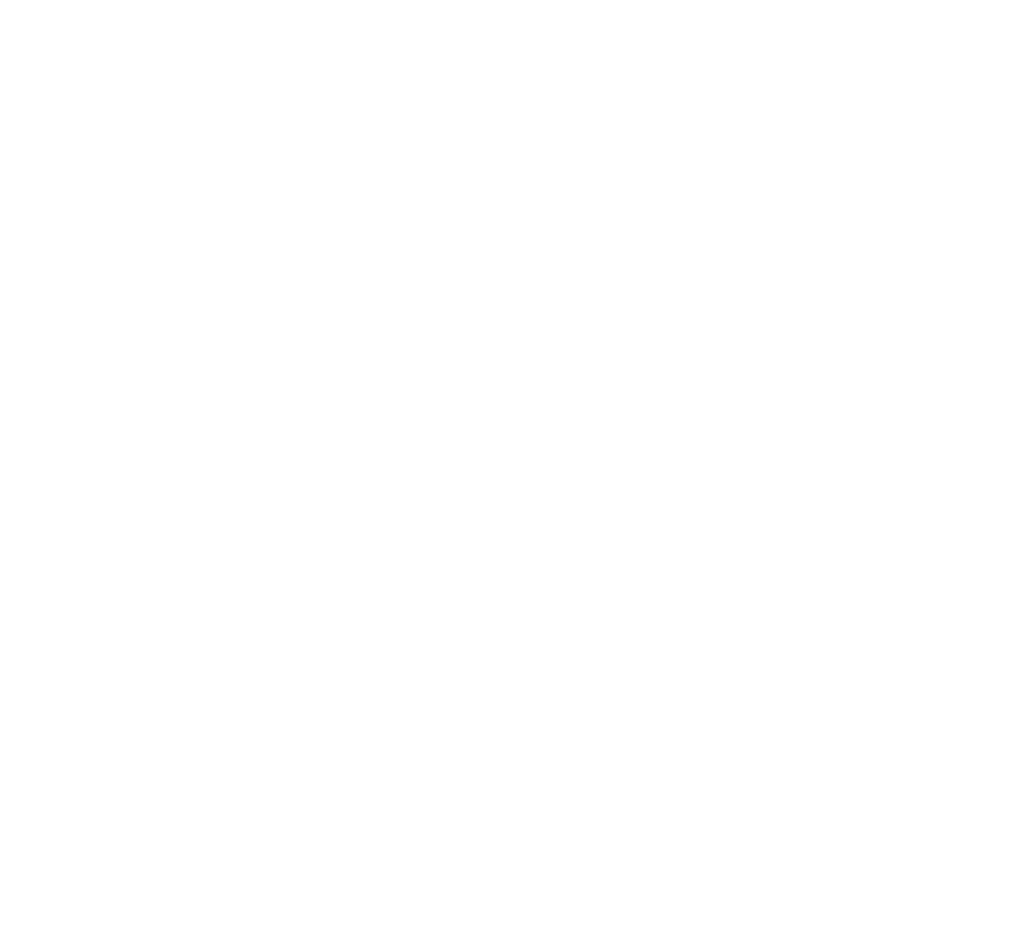
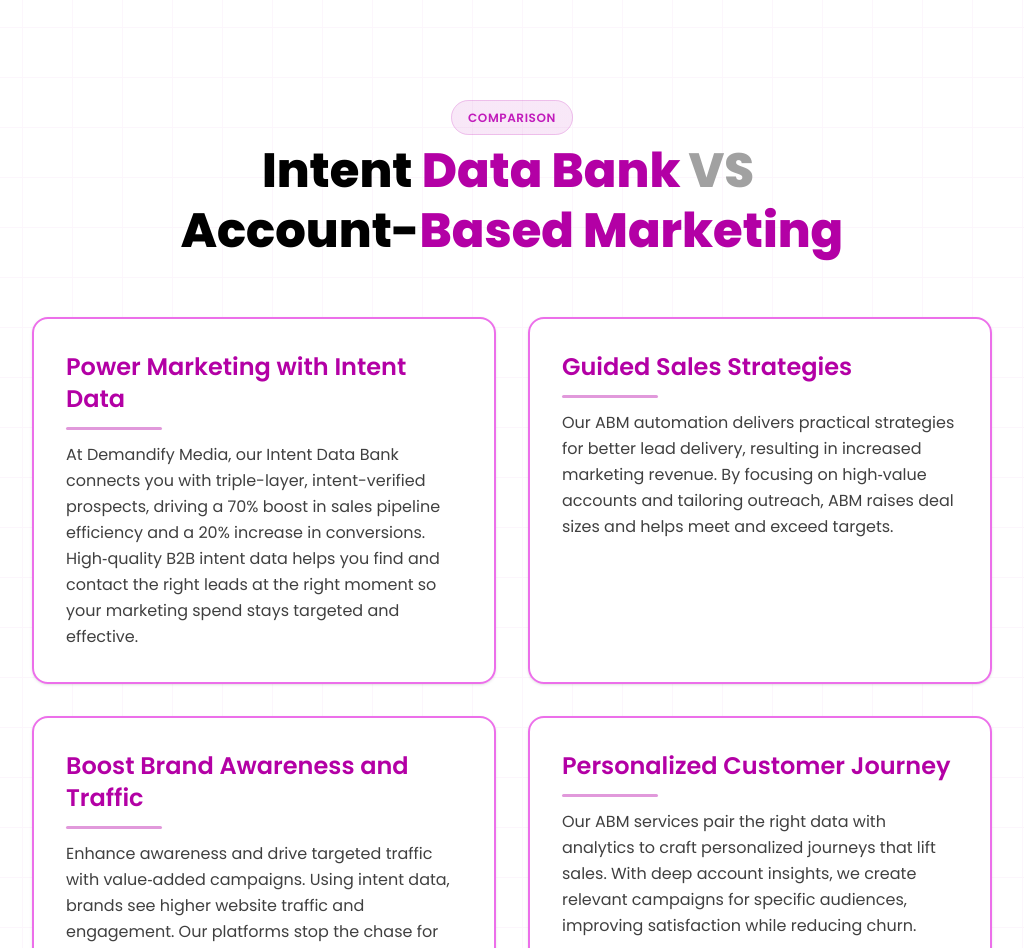
Before and after one commit to DemandifyMedia2022/DemandifyMedia, a Next.js app: page /what-we-do in a window 1280 px wide. Shown: the part 1620-2568 px from the top of the page, without its empty margins (128-1152 px from the left). Before the commit the page ends 1597 px from the top, so only its background shows below. Built offline with nearby package versions, Linux system fonts and the light colour scheme.

Commit message:
What we Do Intent

```diff
--- /dev/null
+++ b/components/ui/intent-vs-abm.tsx
@@ -0,0 +1,96 @@
+"use client";
+
+import React from "react";
+import Balancer from "react-wrap-balancer";
+import { Section, Container } from "./ui/craft";
+
+export const IntentVsABM: React.FC = () => {
+  return (
+    <Section className="relative container mx-auto px-6 py-16 lg:py-24 overflow-hidden">
+      {/* Subtle grid background */}
+      <div className="absolute inset-0 opacity-[0.03] pointer-events-none select-none">
+        <div
+          className="absolute inset-0"
+          style={{
+            backgroundImage:
+              "linear-gradient(#c11bbb 1px, transparent 1px), linear-gradient(90deg, #c11bbb 1px, transparent 1px)",
+            backgroundSize: "50px 50px",
+          }}
+        />
+      </div>
+
+      <Container className="relative not-prose">
+        {/* Header */}
+        <div className="text-center mb-10 lg:mb-14">
+          <div className="inline-block mb-3">
+            <span className="px-4 py-2 rounded-full bg-gradient-to-r from-[#c11bbb]/10 to-[#c11bbb]/10 border border-[#c11bbb]/20 text-[#c11bbb] text-xs font-semibold tracking-wider uppercase backdrop-blur-sm">
+              Comparison
+            </span>
+          </div>
+          <h2 className="text-3xl sm:text-4xl lg:text-5xl font-extrabold leading-tight">
+            <Balancer>
+              <span className="text-black">Intent </span>
+              <span className="text-[#b300a5]">Data Bank</span>
+              <span className="mx-2 text-neutral-400">VS</span>
+              <span className="text-black"> Account-</span>
+              <span className="text-[#b300a5]">Based Marketing</span>
+            </Balancer>
+          </h2>
+        </div>
+
+        {/* Cards Grid (equal-height rows) */}
+        <div className="grid grid-cols-1 lg:grid-cols-2 gap-6 lg:gap-8 auto-rows-fr">
+          {/* Card A */}
+          <div className="group relative flex h-full flex-col rounded-2xl border-2 border-[#ec6fea] bg-white/90 backdrop-blur-sm p-6 lg:p-8 shadow-sm transition-all duration-300 hover:shadow-md">
+            <div className="pointer-events-none absolute -inset-[1px] rounded-2xl opacity-0 group-hover:opacity-100 bg-gradient-to-r from-[#b300a5]/15 to-[#d946ef]/15 blur-[1px] transition-opacity duration-300" />
+            <div className="relative flex-1">
+              <h3 className="text-xl lg:text-2xl font-semibold text-[#b300a5]">Power Marketing with Intent Data</h3>
+              <div className="mt-3 h-[3px] w-24 rounded-full bg-[#b300a5]/40" />
+              <p className="mt-3 text-sm sm:text-base text-neutral-700 leading-relaxed">
+                At Demandify Media, our Intent Data Bank connects you with triple-layer, intent-verified prospects, driving a 70% boost in sales pipeline efficiency and a 20% increase in conversions. High‑quality B2B intent data helps you find and contact the right leads at the right moment so your marketing spend stays targeted and effective.
+              </p>
+            </div>
+          </div>
+
+          {/* Card B */}
+          <div className="group relative flex h-full flex-col rounded-2xl border-2 border-[#ec6fea] bg-white/90 backdrop-blur-sm p-6 lg:p-8 shadow-sm transition-all duration-300 hover:shadow-md">
+            <div className="pointer-events-none absolute -inset-[1px] rounded-2xl opacity-0 group-hover:opacity-100 bg-gradient-to-r from-[#b300a5]/15 to-[#d946ef]/15 blur-[1px] transition-opacity duration-300" />
+            <div className="relative flex-1">
+              <h3 className="text-xl lg:text-2xl font-semibold text-[#b300a5]">Guided Sales Strategies</h3>
+              <div className="mt-3 h-[3px] w-24 rounded-full bg-[#b300a5]/40" />
+              <p className="mt-3 text-sm sm:text-base text-neutral-700 leading-relaxed">
+                Our ABM automation delivers practical strategies for better lead delivery, resulting in increased marketing revenue. By focusing on high‑value accounts and tailoring outreach, ABM raises deal sizes and helps meet and exceed targets.
+              </p>
+            </div>
+          </div>
+
+          {/* Card C */}
+          <div className="group relative flex h-full flex-col rounded-2xl border-2 border-[#ec6fea] bg-white/90 backdrop-blur-sm p-6 lg:p-8 shadow-sm transition-all duration-300 hover:shadow-md">
+            <div className="pointer-events-none absolute -inset-[1px] rounded-2xl opacity-0 group-hover:opacity-100 bg-gradient-to-r from-[#b300a5]/15 to-[#d946ef]/15 blur-[1px] transition-opacity duration-300" />
+            <div className="relative flex-1">
+              <h3 className="text-xl lg:text-2xl font-semibold text-[#b300a5]">Boost Brand Awareness and Traffic</h3>
+              <div className="mt-3 h-[3px] w-24 rounded-full bg-[#b300a5]/40" />
+              <p className="mt-3 text-sm sm:text-base text-neutral-700 leading-relaxed">
+                Enhance awareness and drive targeted traffic with value‑added campaigns. Using intent data, brands see higher website traffic and engagement. Our platforms stop the chase for unqualified leads by directing you to high‑intent prospects already in‑market for your solutions, improving conversions and ROI.
+              </p>
+            </div>
+          </div>
+
+          {/* Card D */}
+          <div className="group relative flex h-full flex-col rounded-2xl border-2 border-[#ec6fea] bg-white/90 backdrop-blur-sm p-6 lg:p-8 shadow-sm transition-all duration-300 hover:shadow-md">
+            <div className="pointer-events-none absolute -inset-[1px] rounded-2xl opacity-0 group-hover:opacity-100 bg-gradient-to-r from-[#b300a5]/15 to-[#d946ef]/15 blur-[1px] transition-opacity duration-300" />
+            <div className="relative flex-1">
+              <h3 className="text-xl lg:text-2xl font-semibold text-[#b300a5]">Personalized Customer Journey</h3>
+              <div className="mt-3 h-[3px] w-24 rounded-full bg-[#b300a5]/40" />
+              <p className="mt-3 text-sm sm:text-base text-neutral-700 leading-relaxed">
+                Our ABM services pair the right data with analytics to craft personalized journeys that lift sales. With deep account insights, we create relevant campaigns for specific audiences, improving satisfaction while reducing churn.
+              </p>
+            </div>
+          </div>
+        </div>
+      </Container>
+    </Section>
+  );
+};
+
+export default IntentVsABM;
--- a/src/app/what-we-do/page.tsx
+++ b/src/app/what-we-do/page.tsx
@@ -2,6 +2,7 @@
 import Image from "next/image";
 import { FlowButton } from "../../../components/ui/flow-button2";
 import LeadGeneration from "../../../components/ui/Lead-Generation";
+import IntentVsABM from "../../../components/ui/intent-vs-abm";
 import { CardContainer, CardBody, CardItem } from "../../../components/ui/3d-card";
 
 const poppins = Poppins({ subsets: ["latin"], weight: ["400", "600", "800"] });
@@ -55,6 +56,7 @@
         </div>
       </section>
       <LeadGeneration />
+      <IntentVsABM />
     </main>
   );
 }
```
